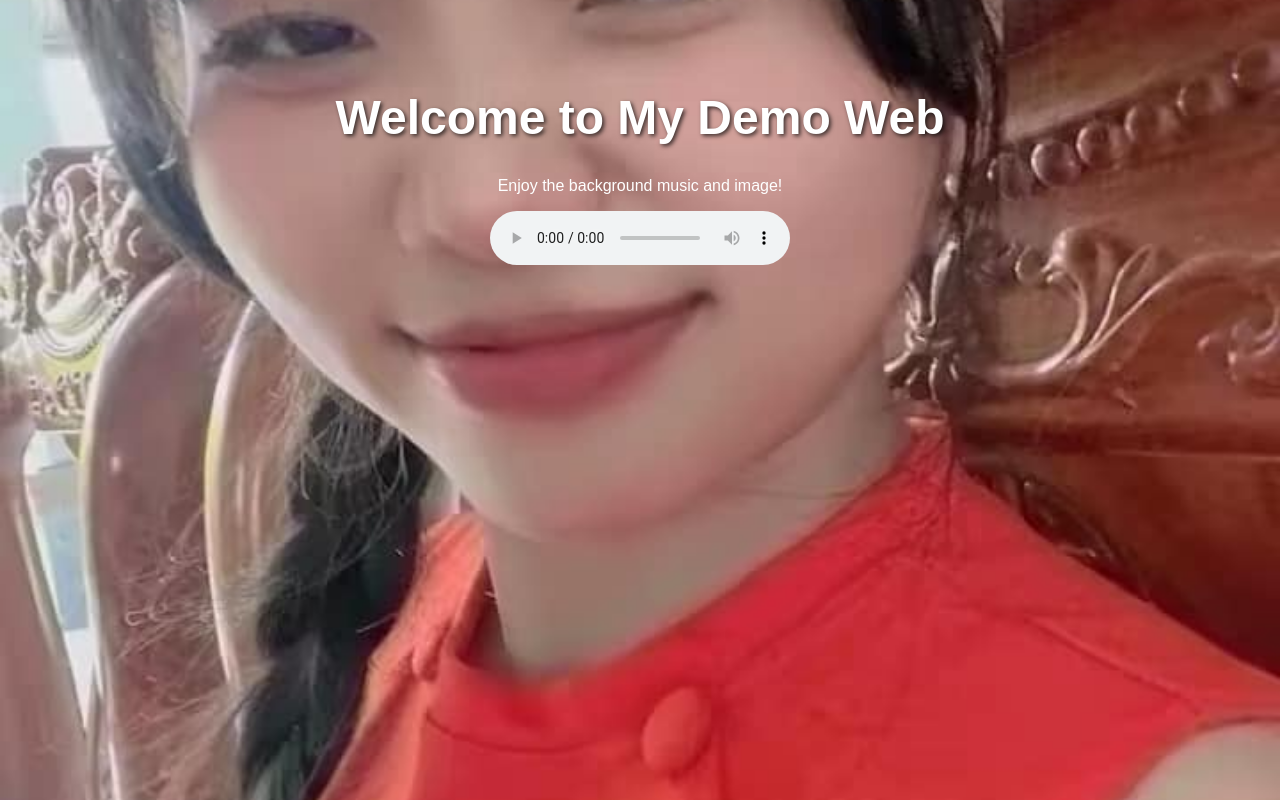
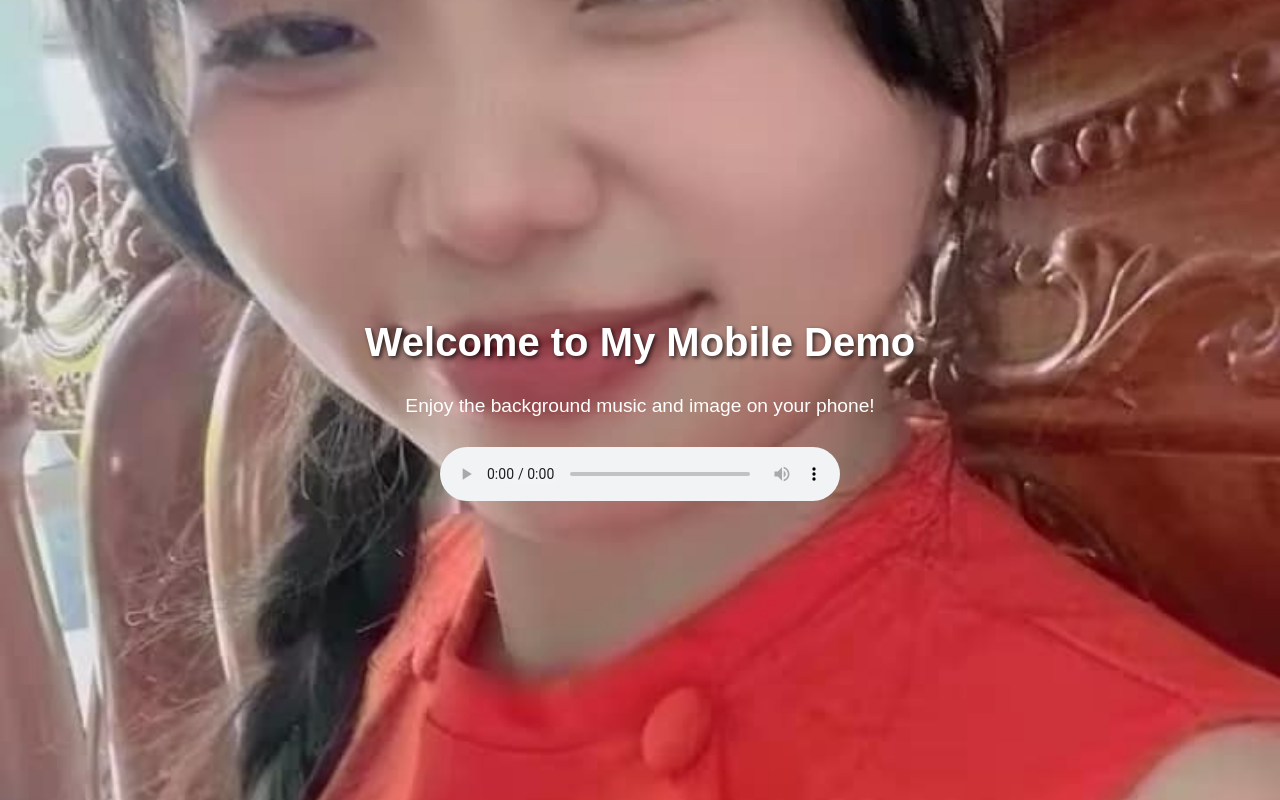
Before and after one commit to lynxniee/hehe, a plain HTML site: page index.html in a window 1280 px wide. Drawn offline with Linux system fonts and the light colour scheme.

Commit message:
Add files via upload

```diff
--- a/index.html
+++ b/index.html
@@ -4,25 +4,41 @@
 <head>
     <meta charset="UTF-8">
     <meta name="viewport" content="width=device-width, initial-scale=1.0">
-    <title>Demo Web</title>
+    <title>Demo Web - Mobile Friendly</title>
     <style>
         body {
             background: url('cute.jpeg') no-repeat center center fixed;
             background-size: cover;
-            font-family: Arial, sans-serif;
+            font-family: 'Arial', sans-serif;
             color: white;
             text-align: center;
-            padding-top: 50px;
+            margin: 0;
+            padding: 0;
+            display: flex;
+            flex-direction: column;
+            justify-content: center;
+            align-items: center;
+            min-height: 100vh;
         }
         h1 {
-            font-size: 3em;
+            font-size: 2.5em;
             text-shadow: 2px 2px 4px rgba(0, 0, 0, 0.7);
+            margin: 20px 0;
+        }
+        p {
+            font-size: 1.2em;
+            margin: 10px 20px;
+        }
+        audio {
+            margin-top: 20px;
+            width: 90%;
+            max-width: 400px;
         }
     </style>
 </head>
 <body>
-    <h1>Welcome to My Demo Web</h1>
-    <p>Enjoy the background music and image!</p>
+    <h1>Welcome to My Mobile Demo</h1>
+    <p>Enjoy the background music and image on your phone!</p>
     <audio controls autoplay loop>
         <source src="tinhnaycoem-speedup.mp3" type="audio/mpeg">
         Your browser does not support the audio element.
```
